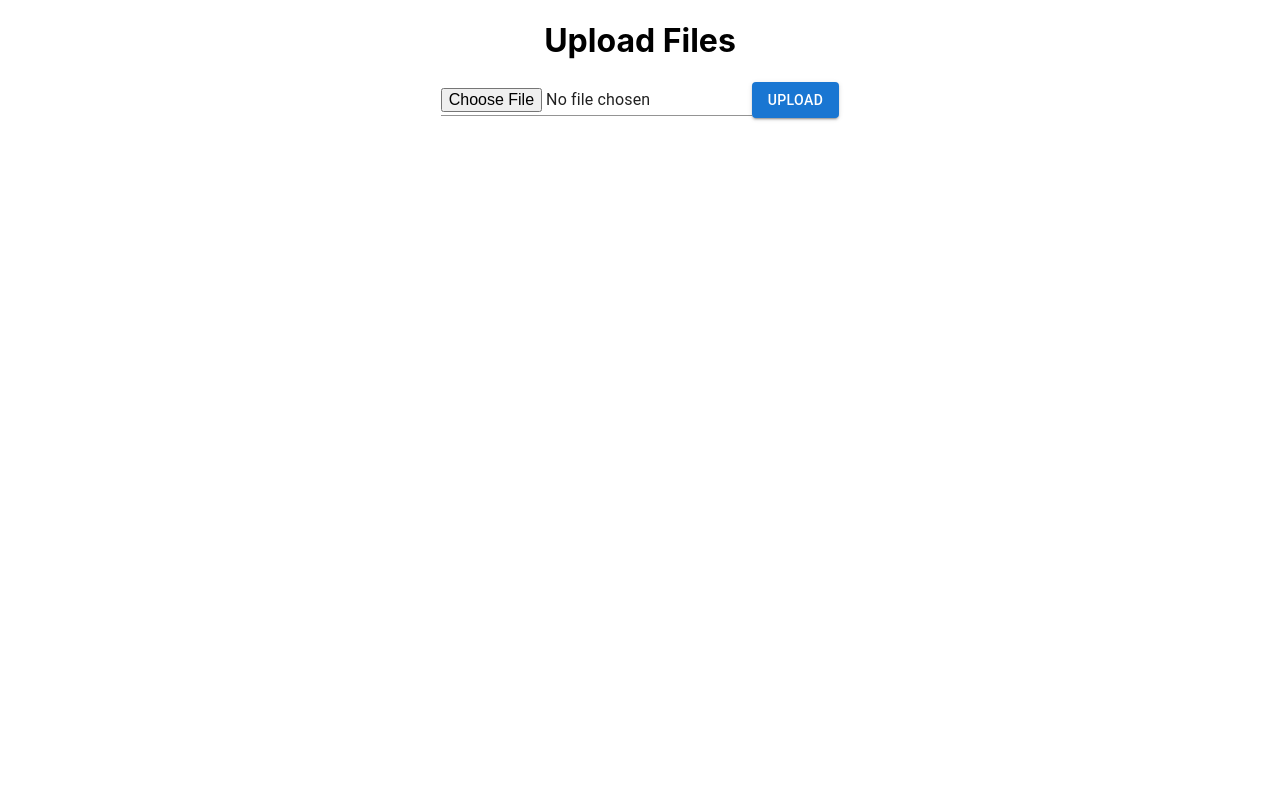
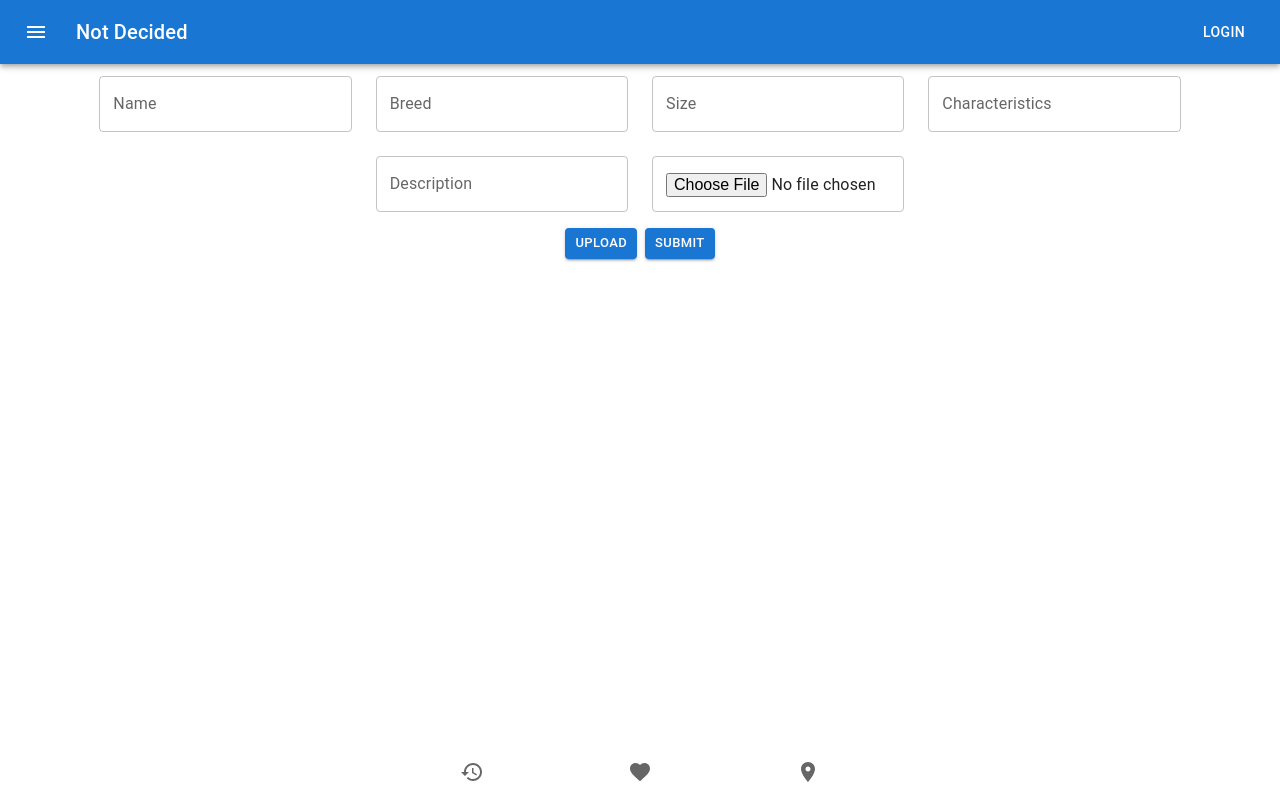
Before and after one commit to Ali-shujat/PetFinderSaltProject, a React (Create React App) app in the folder App/: page / in a window 1280 px wide. Built offline with nearby package versions, Linux system fonts and the light colour scheme.

Commit message:
basic ui added

```diff
--- a/App/package.json
+++ b/App/package.json
@@ -5,6 +5,7 @@
   "dependencies": {
     "@emotion/react": "^11.10.5",
     "@emotion/styled": "^11.10.5",
+    "@mui/icons-material": "^5.10.14",
     "@mui/material": "^5.10.14",
     "@testing-library/jest-dom": "^5.14.1",
     "@testing-library/react": "^13.0.0",
--- a/App/src/App.css
+++ b/App/src/App.css
@@ -1,7 +1,9 @@
 .App {
   text-align: center;
 }
-
+.css-69324s {
+  margin-top: 1rem;
+}
 .App-logo {
   height: 40vmin;
   pointer-events: none;
@@ -28,6 +30,7 @@
   color: #61dafb;
 }
 
+
 @keyframes App-logo-spin {
   from {
     transform: rotate(0deg);
--- a/App/src/App.js
+++ b/App/src/App.js
@@ -1,12 +1,20 @@
 
 import './App.css';
 import { FileUpload } from './FileUpload';
+import Wanting from './pages/Wanting';
+import LabelBottomNavigation from './pages/LabelBottomNavigation';
+import Navbar from './pages/Navbar';
 
 function App() {
   return (
-    <div className="App">
-      <FileUpload />
-    </div>
+    <>
+    <Navbar />
+      <div className="App">
+
+        <FileUpload />
+      </div>
+      <LabelBottomNavigation />
+    </>
   );
 }
 
--- a/App/src/FileUpload.jsx
+++ b/App/src/FileUpload.jsx
@@ -1,12 +1,15 @@
 import { Container } from '@mui/material';
-import { Input, Button } from '@mui/material';
+import { Input, Button, Box, TextField } from '@mui/material';
 import React, { useState } from "react";
 import axios from "axios";
 
 export const FileUpload = () => {
   const [file, setFile] = useState();
   const [fileName, setFileName] = useState();
-
+  const [textValue, setTextValue] = useState("");
+  const onTextChange = (e) => setTextValue(e.target.value);
+  const handleSubmit = () => console.log("i am click");
+  const handleReset = () => setTextValue("something");
   const saveFile = (e) => {
     console.log(e.target.files[0]);
     setFile(e.target.files[0]);
@@ -32,12 +35,47 @@ export const FileUpload = () => {
       {/*  // simple html
        <input type="file" onChange={saveFile} />
       <input type="button" value="upload" onClick={uploadFile} /> */}
-      <Container maxWidth="sm">
-        <h1>Upload Files</h1>
-        <Input type="file" onChange={saveFile} />
-        {/* <input type="button" value="upload"/> */}
-        <Button variant="contained" onClick={uploadFile} >upload</Button>
-      </Container>
+      <Box sx={{
+        '& .MuiTextField-root': { m: 1.5, width: '25ch' },
+      }}>
+
+        <TextField
+          onChange={onTextChange}
+          value={textValue}
+          label={"Name"} //optional
+        />
+        <TextField
+          onChange={onTextChange}
+          value={textValue}
+          label={"Breed"} //optional
+        />
+        <TextField
+          onChange={onTextChange}
+          value={textValue}
+          label={"Size"} //optional
+        />
+        <TextField
+          onChange={onTextChange}
+          value={textValue}
+          label={"Characteristics"} //optional
+        />
+        <TextField
+          onChange={onTextChange}
+          value={textValue}
+          label={"Description"} //optional
+        />
+        {/* <Input type="file" onChange={saveFile} /> */}
+        <TextField
+          name="upload-photo"
+          type="file"
+          onChange={saveFile}
+        />
+        <Box sx={{ '& button': { m: 0.5 } }}>
+
+          <Button variant="contained" size="small" onClick={uploadFile} >upload</Button>
+          <Button variant="contained" size="small" onClick={handleSubmit}>Submit</Button>
+        </Box>
+      </Box>
     </>
   );
 };
--- /dev/null
+++ b/App/src/pages/LabelBottomNavigation.jsx
@@ -0,0 +1,24 @@
+import * as React from 'react';
+import BottomNavigation from '@mui/material/BottomNavigation';
+import BottomNavigationAction from '@mui/material/BottomNavigationAction';
+import FolderIcon from '@mui/icons-material/Folder';
+import RestoreIcon from '@mui/icons-material/Restore';
+import FavoriteIcon from '@mui/icons-material/Favorite';
+import LocationOnIcon from '@mui/icons-material/LocationOn';
+import { Box } from '@mui/material';
+
+export default function LabelBottomNavigation() {
+    const [value, setValue] = React.useState(0);
+
+    return (
+      <Box sx={{ width: 370 }}>
+        <BottomNavigation
+         sx={{ position: 'fixed', bottom: 0, width: 1.0 }}
+        >
+          <BottomNavigationAction label="Recent" icon={<RestoreIcon />} />
+          <BottomNavigationAction label="Favorites" icon={<FavoriteIcon />} />
+          <BottomNavigationAction label="Nearby" icon={<LocationOnIcon />} />
+        </BottomNavigation>
+      </Box>
+    );
+  }
--- /dev/null
+++ b/App/src/pages/Navbar.jsx
@@ -0,0 +1,32 @@
+import * as React from 'react';
+import AppBar from '@mui/material/AppBar';
+import Box from '@mui/material/Box';
+import Toolbar from '@mui/material/Toolbar';
+import Typography from '@mui/material/Typography';
+import Button from '@mui/material/Button';
+import IconButton from '@mui/material/IconButton';
+import MenuIcon from '@mui/icons-material/Menu';
+
+export default function ButtonAppBar() {
+  return (
+    <Box sx={{ flexGrow: 1 }}>
+      <AppBar position="static">
+        <Toolbar>
+          <IconButton
+            size="large"
+            edge="start"
+            color="inherit"
+            aria-label="menu"
+            sx={{ mr: 2 }}
+          >
+            <MenuIcon />
+          </IconButton>
+          <Typography variant="h6" component="div" sx={{ flexGrow: 1 }}>
+            Not Decided
+          </Typography>
+          <Button color="inherit">Login</Button>
+        </Toolbar>
+      </AppBar>
+    </Box>
+  );
+}
--- /dev/null
+++ b/App/src/pages/Wanting.jsx
@@ -0,0 +1,61 @@
+import React, { useState } from "react";
+import { Button } from '@mui/material';
+import { TextField } from '@mui/material';
+import { Box } from '@mui/material';
+import { Container } from '@mui/material';
+import Stack from '@mui/material/Stack';
+
+function Wanting() {
+
+    const [textValue, setTextValue] = useState("");
+    const onTextChange = (e) => setTextValue(e.target.value);
+    const handleSubmit = () => console.log("i am click");
+    const handleReset = () => setTextValue("something");
+    return (
+        <>
+            <Container>
+                <Box
+                    component="form"
+                    sx={{
+                        '& .MuiTextField-root': { m: 1, width: '25ch' },
+                    }}
+                    noValidate
+                    autoComplete="off"
+                >
+                    <h2>Wanting Input Form</h2>
+                    <TextField
+                        onChange={onTextChange}
+                        value={textValue}
+                        label={"Name"} //optional
+                    />
+                    <TextField
+                        onChange={onTextChange}
+                        value={textValue}
+                        label={"Breed"} //optional
+                    />
+                    <TextField
+                        onChange={onTextChange}
+                        value={textValue}
+                        label={"Size"} //optional
+                    />
+                    <TextField
+                        onChange={onTextChange}
+                        value={textValue}
+                        label={"Characteristics"} //optional
+                    />
+                    <TextField
+                        onChange={onTextChange}
+                        value={textValue}
+                        label={"Description"} //optional
+                    />
+
+                    <Stack >
+                    <Button variant="contained" onClick={handleSubmit}>Submit</Button>
+                        {/* <Button variant="contained" onClick={handleReset}>Reset</Button> */}
+                    </Stack>
+                </Box></Container>
+        </>
+    )
+}
+
+export default Wanting
```
Also changed, not shown: 2 other files (tests, documents, lock files or other folders).
